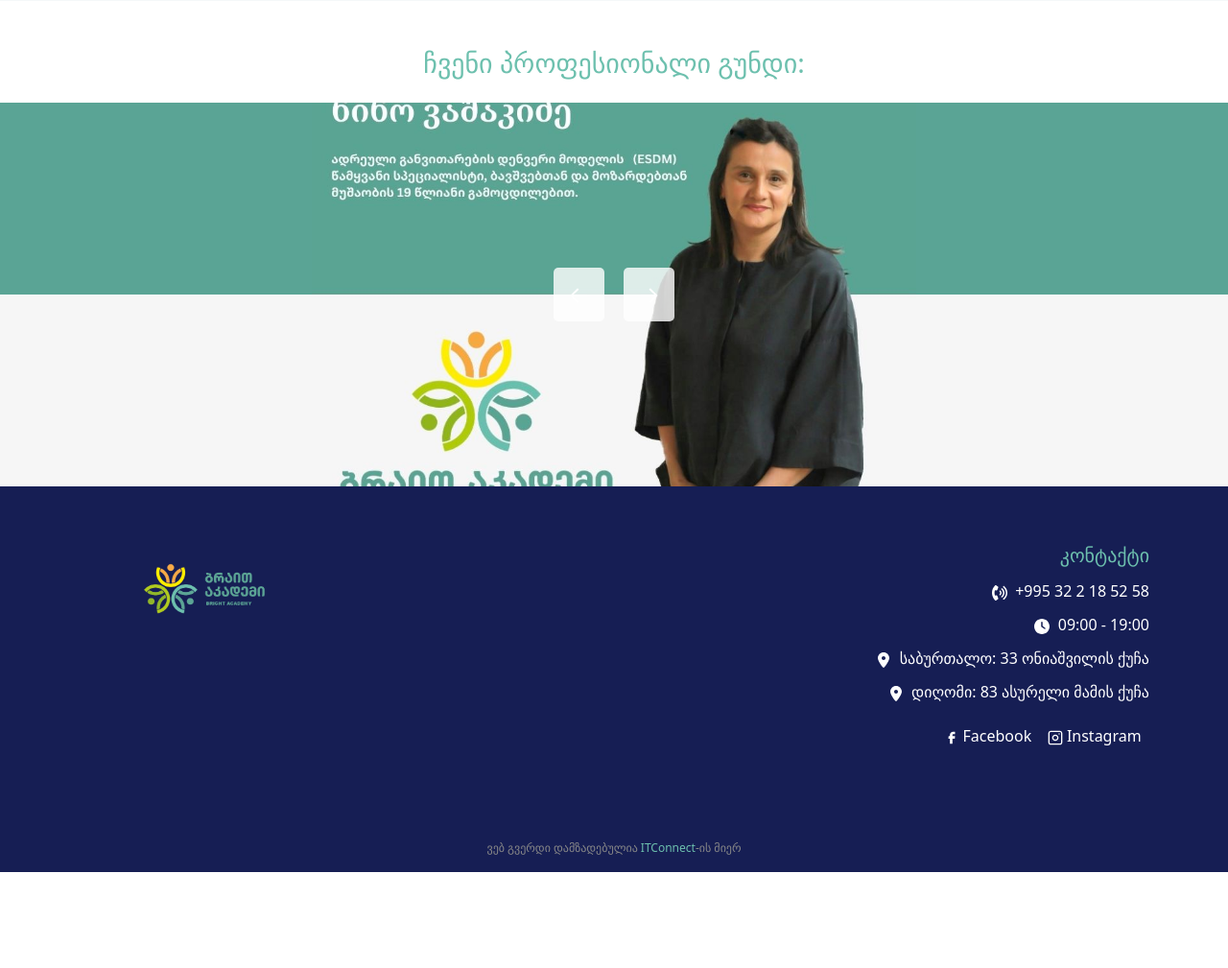
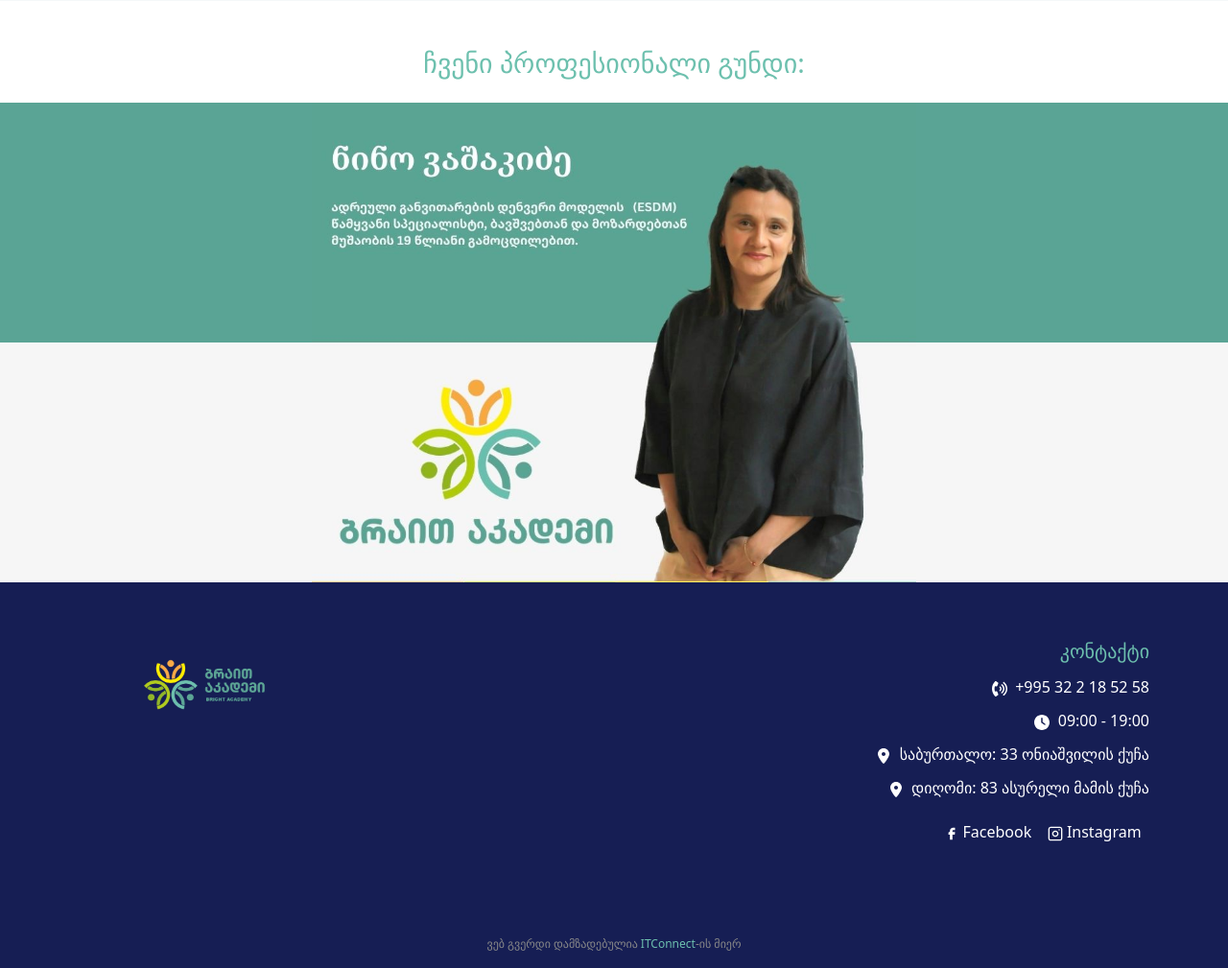
Before and after one commit to ITConnectGE/brightacademy.ge, a PHP site: page / in a window 1280 px wide. Shown: the part 2253-3262 px from the top of the page at 96% size. Before the commit the page ends 3162 px from the top, so only its background shows below. Run offline with PHP 8.4, Linux system fonts and the light colour scheme; some libraries are stand-ins or nearby versions.

Commit message:
Removed prev/next buttons from slider & fixed wrapper size

```diff
--- a/assets/css/slider.css
+++ b/assets/css/slider.css
@@ -7,7 +7,7 @@
 
 .team-img {
   position: relative;
-  min-height: 400px;
+  min-height: 500px;
   display: flex;
   align-items: center;
   justify-content: center;
--- a/index.html
+++ b/index.html
@@ -198,7 +198,7 @@
         </div>
         <div class="row">
             <div class="col-12 col-md-12 col-lg-12 text-center half-bg p-2 team-img">
-                <button class="btn btn-primary slide-button d-none d-md-inline" id="prevBtn" type="button">←</button>
+                <!-- <button class="btn btn-primary slide-button d-none d-md-inline" id="prevBtn" type="button">←</button> -->
 
                 <a href="team/NinoVashakidze.html"><img class="img-fluid slide-image" src="https://brightacademy.ge/assets/img/Team/1.jpg" alt="ნინო ვაშაკიძე" loading="eager"></a>
                 <a href="team/TamarVashakidze.html"><img class="img-fluid slide-image" src="https://brightacademy.ge/assets/img/Team/2.jpg" alt="თამარ ვაშაკიძე" loading="lazy"></a>
@@ -219,7 +219,7 @@
                 <a href="team/MariamKhvadagiani.html"><img class="img-fluid slide-image" src="https://brightacademy.ge/assets/img/Team/17.jpg" alt="მარიამ ხვადაგიანი" loading="lazy"></a>
                 <a href="team/AnaBuzariashvili.html"><img class="img-fluid slide-image" src="https://brightacademy.ge/assets/img/Team/18.jpg" alt="ანა ბუზარიაშვილი" loading="lazy"></a>
                 <a href="team/TeonaGavashelishvili.html"><img class="img-fluid slide-image" src="https://brightacademy.ge/assets/img/Team/19.jpg" alt="თეონა გავაშელიშვილი" loading="lazy"></a>
-                <button class="btn btn-primary slide-button d-none d-md-inline" id="nextBtn" type="button">→</button>
+                <!-- <button class="btn btn-primary slide-button d-none d-md-inline" id="nextBtn" type="button">→</button> -->
             </div>
         </div>
     </div><!-- End: Team Horizontal -->
```
